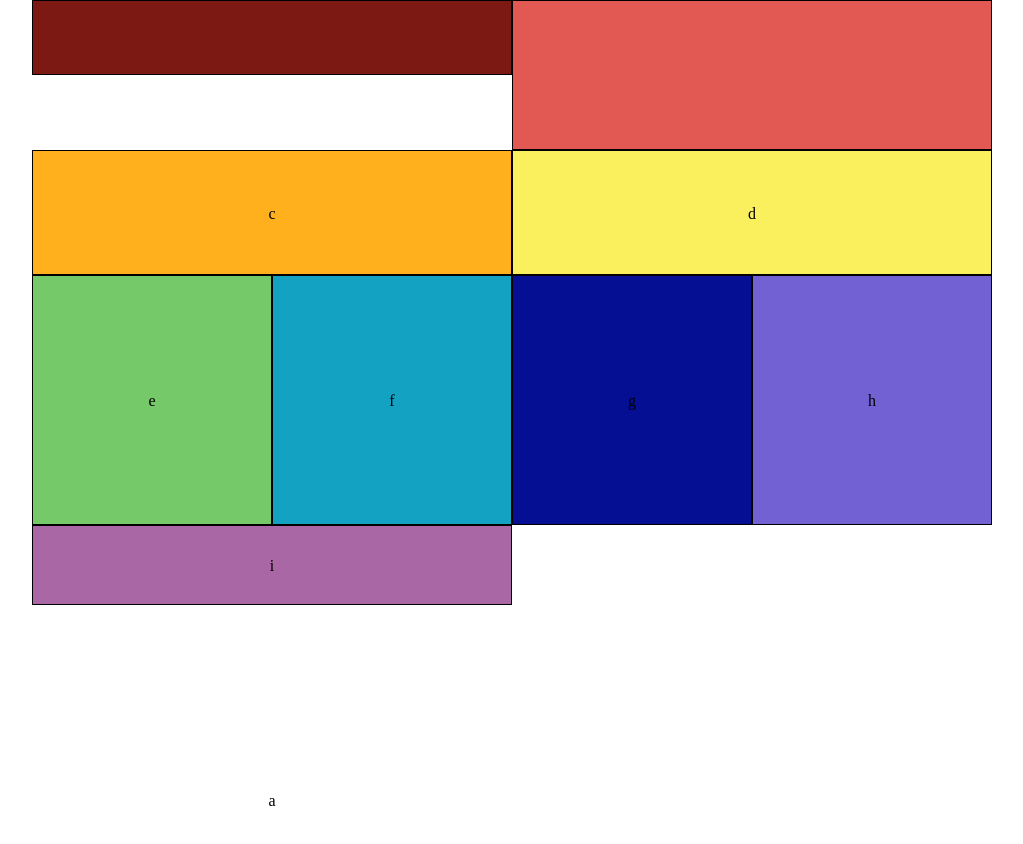
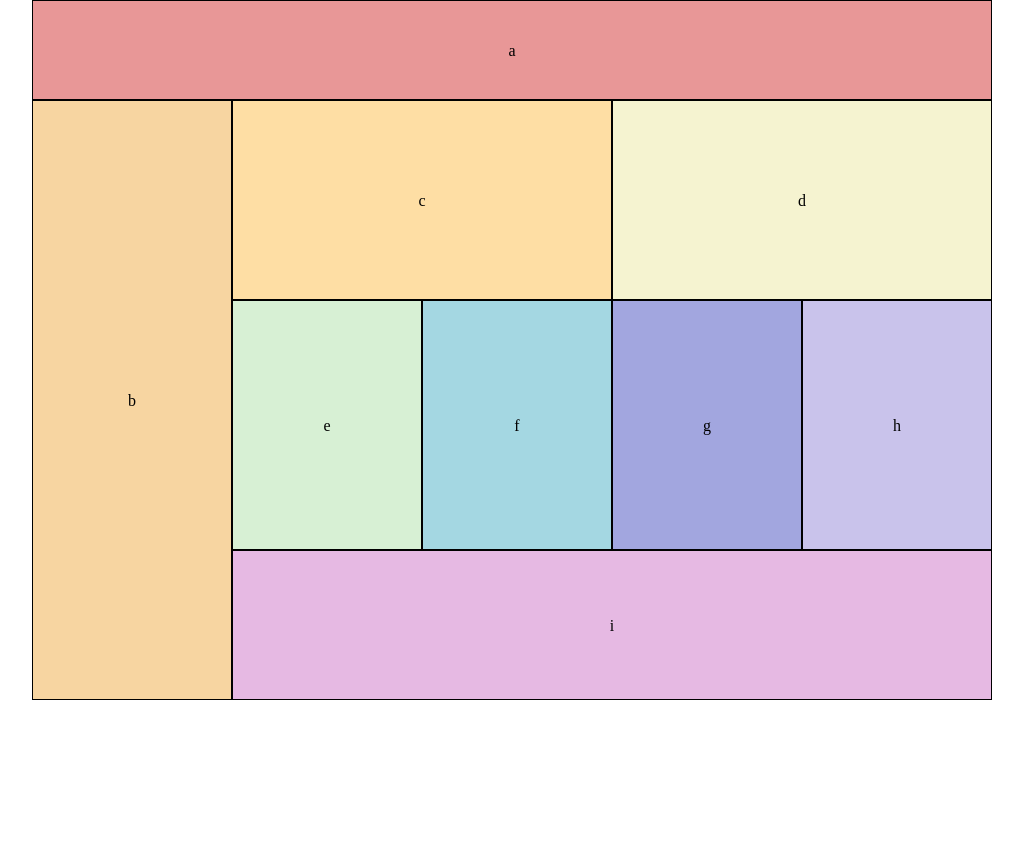
Before and after one commit to slakeyj/lab-01, a plain HTML site: page index.html in a window 1280 px wide. Shown: the top 844 px of the page, without its empty margins (128-1151 px from the left). After the commit the page ends 800 px from the top, so only its background shows below. Drawn offline with Linux system fonts and the light colour scheme.

Commit message:
desktop layout is working when page is larger than 768px, colors are changing when in desktop

```diff
--- a/layout.css
+++ b/layout.css
@@ -6,7 +6,6 @@ body {
 div {
   float: left;
   text-align: center;
-  line-height: 75px;
 }
 
 .box-a {
@@ -45,33 +44,34 @@ div {
     width: 960px;
     margin: auto;
   }
+
   .box-a {
-    width: 960;
-    height: 100;
-    line-height: 100;
+    width: 960px;
+    height: 100px;
+    line-height: 100px;
   }
 
   .box-b {
-    width: 200;
-    height: 600;
+    width: 200px;
+    height: 600px;
     line-height: 600px;
   }
 
   .box-c-d {
-    width: 480px;
-    height: 125px;
-    line-height: 125px;
+    width: 380px;
+    height: 200px;
+    line-height: 200px;
   }
 
   .box-e-h {
-    width: 240px;
+    width: 190px;
     height: 250px;
     line-height: 250px;
   }
 
   .box-i {
-    width: 480px;
-    height: 80px;
-    line-height: 80px;
+    width: 760px;
+    height: 150px;
+    line-height: 150px;
   }
 }
--- a/modules.css
+++ b/modules.css
@@ -30,3 +30,33 @@ div:nth-child(8) {
 div:nth-child(9) {
   background-color: rgb(170, 103, 165);
 }
+
+@media(min-width: 768px){
+  div:nth-child(1) {
+    background-color: rgb(232, 151, 151);
+  }
+  div:nth-child(2) {
+    background-color: rgba(247, 211, 157, 0.954);
+  }
+  div:nth-child(3) {
+    background-color: rgba(254, 222, 164, 0.995);
+  }
+  div:nth-child(4) {
+    background-color: rgb(245, 243, 208);
+  }
+  div:nth-child(5) {
+    background-color: rgb(215, 240, 212);
+  }
+  div:nth-child(6) {
+    background-color: rgb(164, 215, 226);
+  }
+  div:nth-child(7) {
+    background-color: rgb(162, 166, 223);
+  }
+  div:nth-child(8) {
+    background-color: rgb(201, 195, 235);
+  }
+  div:nth-child(9) {
+    background-color: rgb(230, 185, 227);
+  }
+}
```
